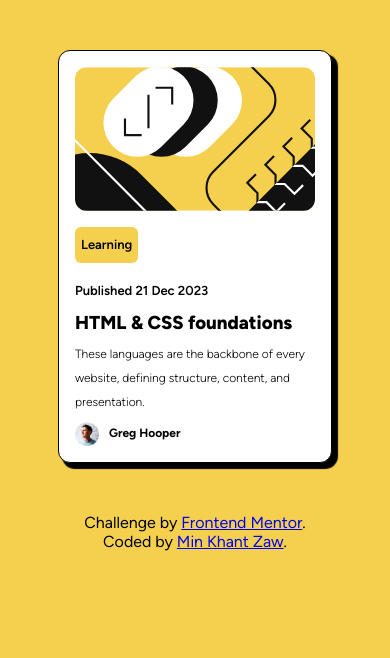
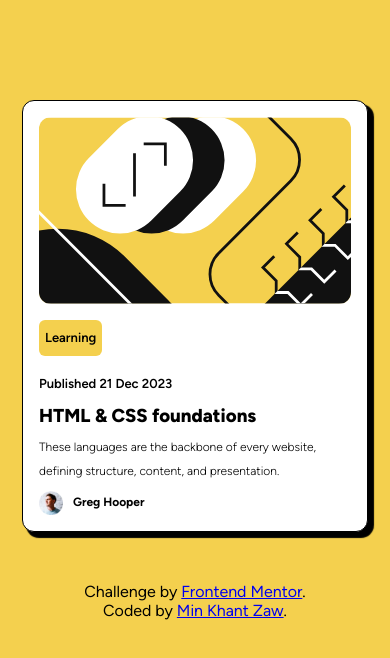
Before and after one commit to MinnKhantZ/blog-card.github.io, a plain HTML site: page index.html in a window 390 px wide. Drawn offline with Linux system fonts and the light colour scheme.

Commit message:
Modified mobile responsiveness

```diff
--- a/public/style.css
+++ b/public/style.css
@@ -57,3 +57,12 @@ strong {
     margin: 0 auto;
     text-align: center;
 }
+@media (max-width: 600px) {
+    .container {
+        width: 80vw;
+        margin-top: 100px;
+    }
+    .attribution {
+        width: 80vw;
+    }
+}
```
